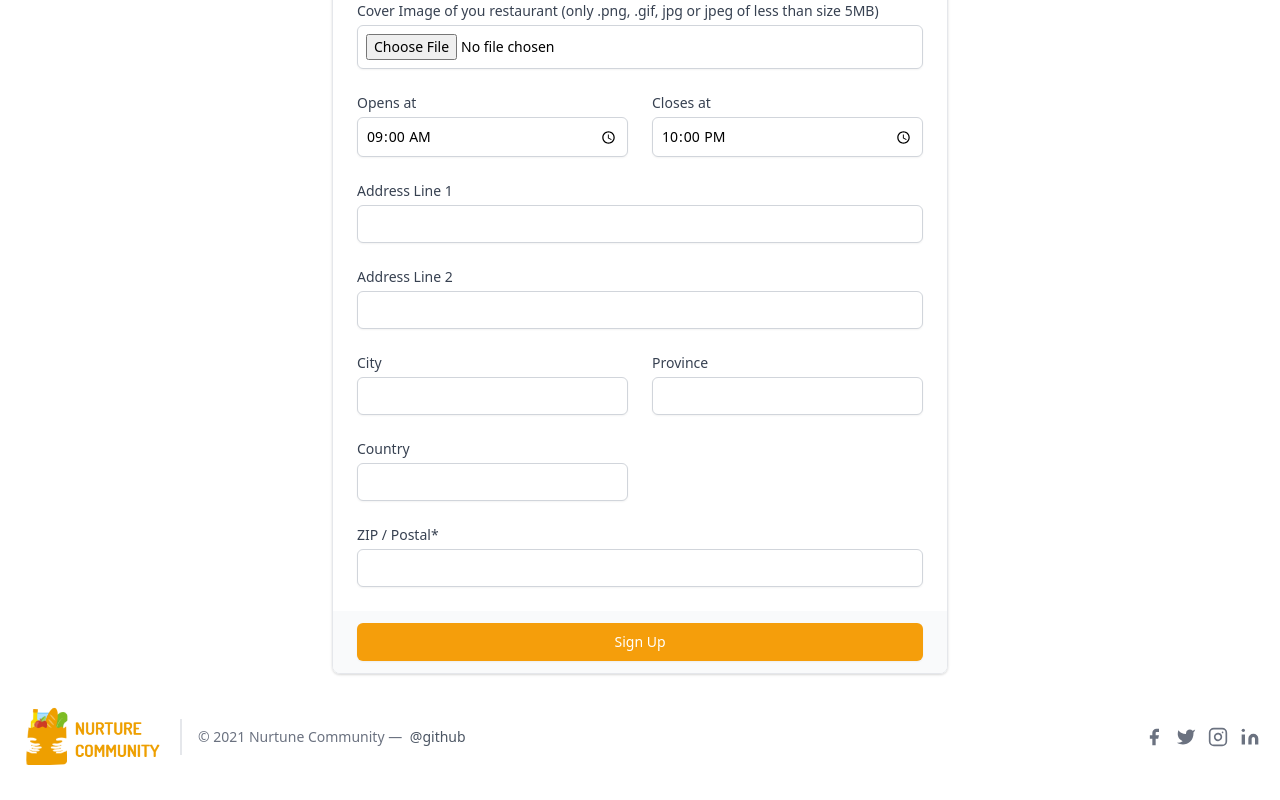
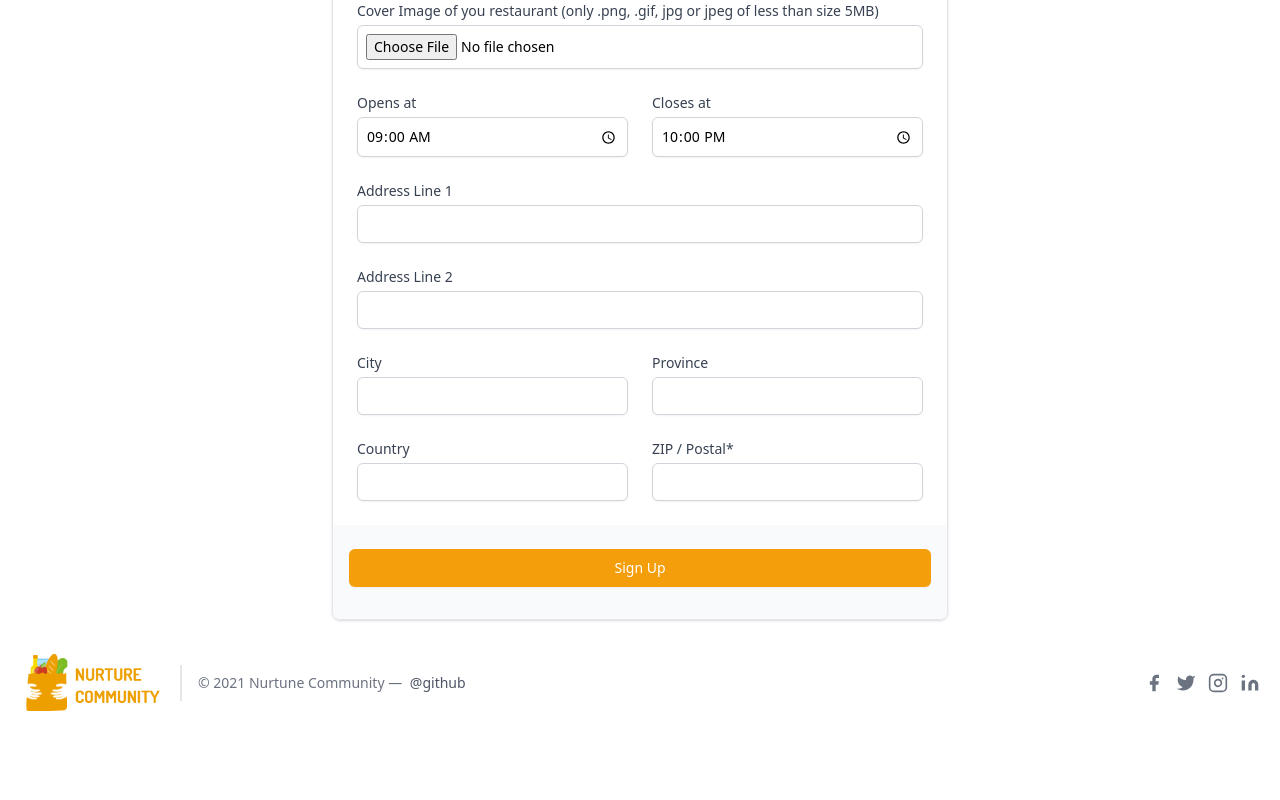
Before and after one commit to Anubha-31/Nurture-Community, a Vue app: page /sign-up in a window 1280 px wide. Shown: the part 660-1460 px from the top of the page. After the commit the page ends 1406 px from the top, so only its background shows below. Built offline with nearby package versions, Linux system fonts and the light colour scheme.

Commit message:
redesign signup

```diff
--- a/src/views/SignUp.vue
+++ b/src/views/SignUp.vue
@@ -125,7 +125,7 @@
                   <input name="country" id="country" cols="30" rows="4" v-model="user.country" class="mt-1 p-2 focus:ring-indigo-500 focus:border-indigo-500 block w-full shadow-sm sm:text-sm border border-gray-300 rounded-md"/>
                 </div>
 
-                <div class="col-span-6">
+                <div class="col-span-6 sm:col-span-3">
                   <label for="postal_code" class="block text-sm font-medium text-gray-700">ZIP / Postal*</label>
                   <input type="text" name="postal_code" id="postal_code" v-model="user.zip" autocomplete="postal-code" class="mt-1 p-2 focus:ring-indigo-500 focus:border-indigo-500 block w-full shadow-sm sm:text-sm border border-gray-300 rounded-md" required>
                 </div>
@@ -136,7 +136,7 @@
                 </div>
               </div>
             </div>
-            <div class="px-4 py-3 bg-gray-50 text-right sm:px-6">
+            <div class="px-4 py-3 bg-gray-50 text-right sm:pt-6 sm:pb-8">
               <button type="submit" class="inline-flex w-full justify-center py-2 px-4 border border-transparent shadow-sm text-sm font-medium rounded-md text-white bg-yellow-500 hover:bg-yellow-600 focus:outline-none focus:ring-2 focus:ring-offset-2 focus:ring-indigo-500">
                 Sign Up
               </button>
```
